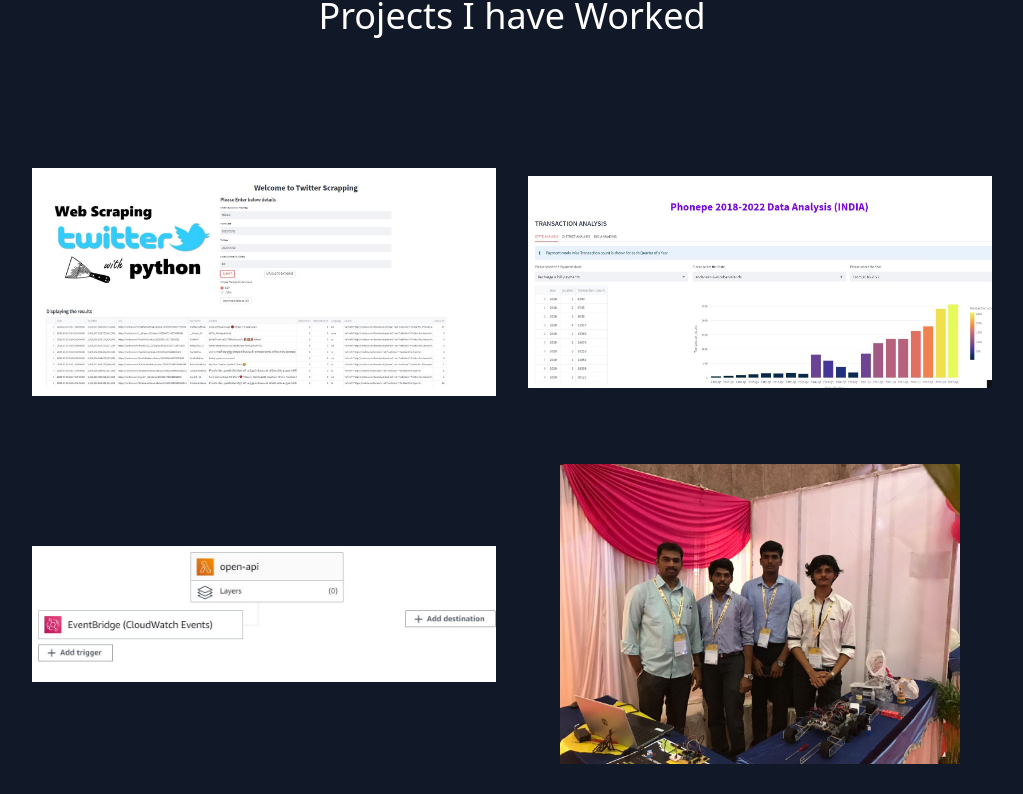
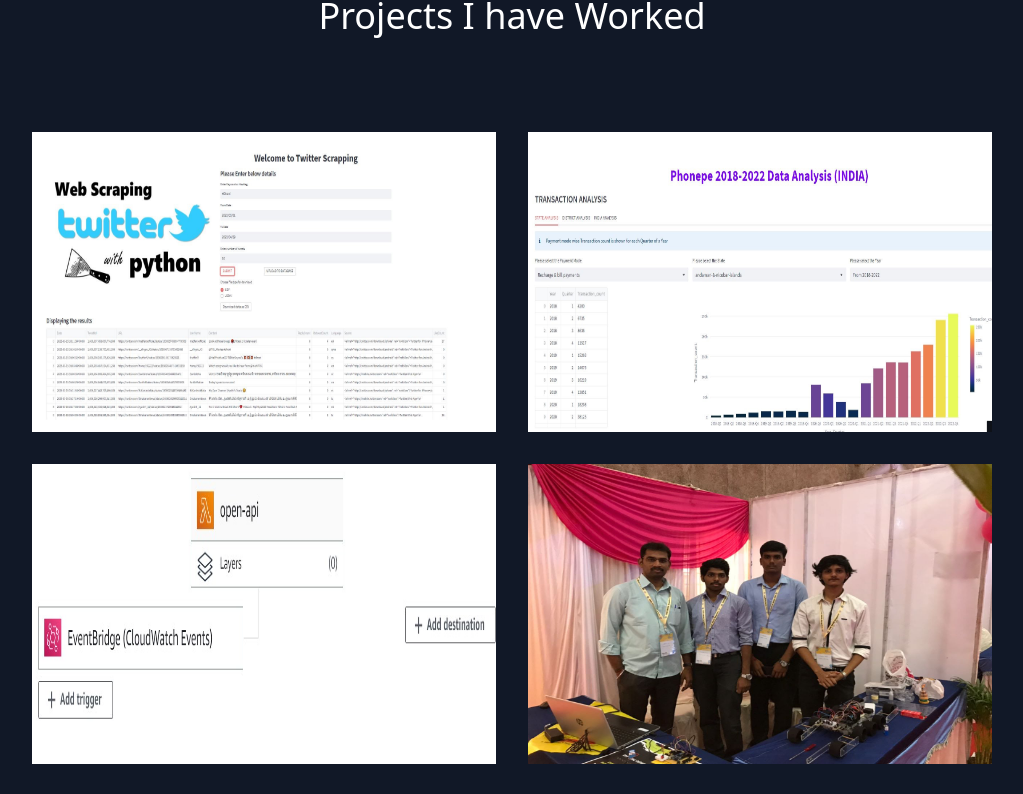
Before and after one commit to BalajeeRJS/my_portfolio, a React (Create React App) app: page / in a window 1280 px wide. Shown: the part 956-1750 px from the top of the page, without its empty margins (128-1151 px from the left). Built offline with nearby package versions, Linux system fonts and the light colour scheme.

Commit message:
project.js  updated

```diff
--- a/src/components/Projects.js
+++ b/src/components/Projects.js
@@ -25,7 +25,7 @@
               <div className="flex relative" style={{height:"300px" }}>
                 <img
                   alt="gallery"
-                  className="absolute inset-0 w-full h-full object-scale-down object-center"
+                  className="absolute inset-0 w-full h-full object-fill object-center"
                  src={project.image}
                 />
                 <div className="px-8 py-10 relative w-full border-4 border-gray-800 bg-gray-900 opacity-0 hover:opacity-100">
```
